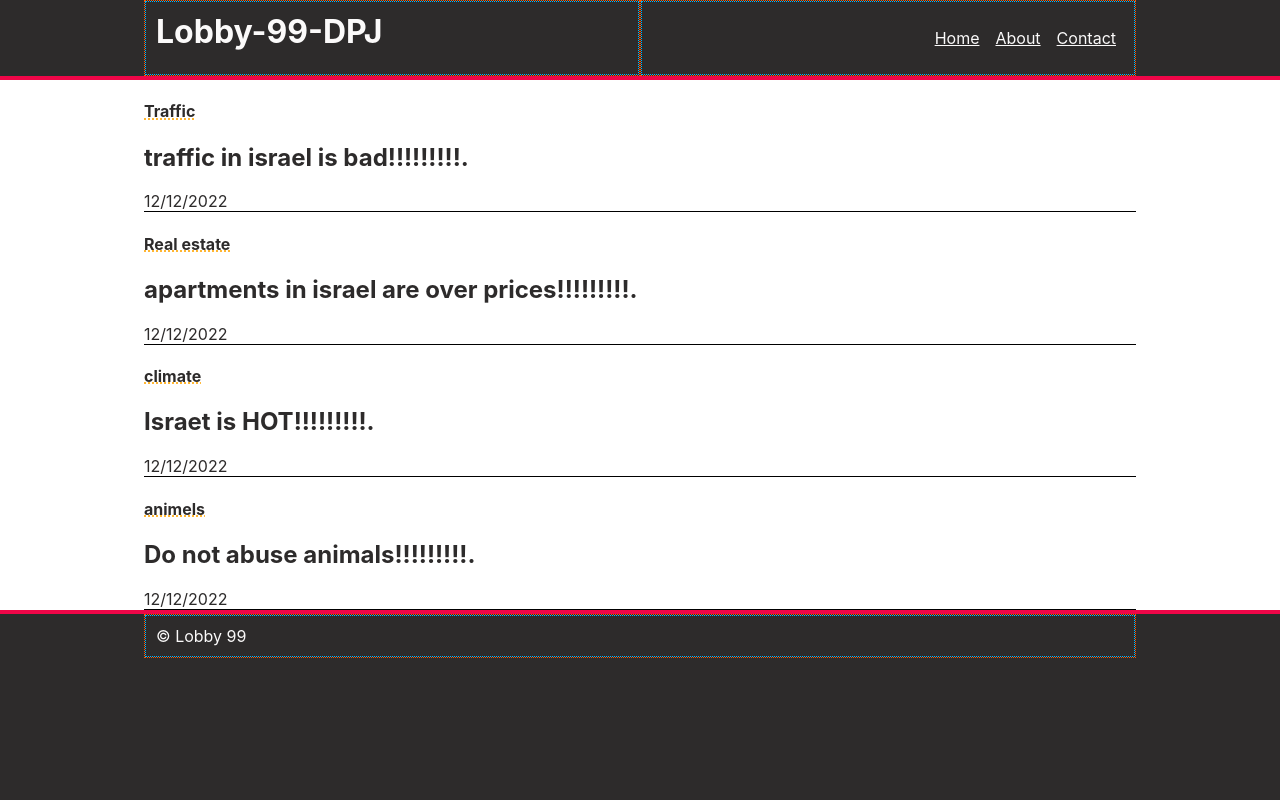
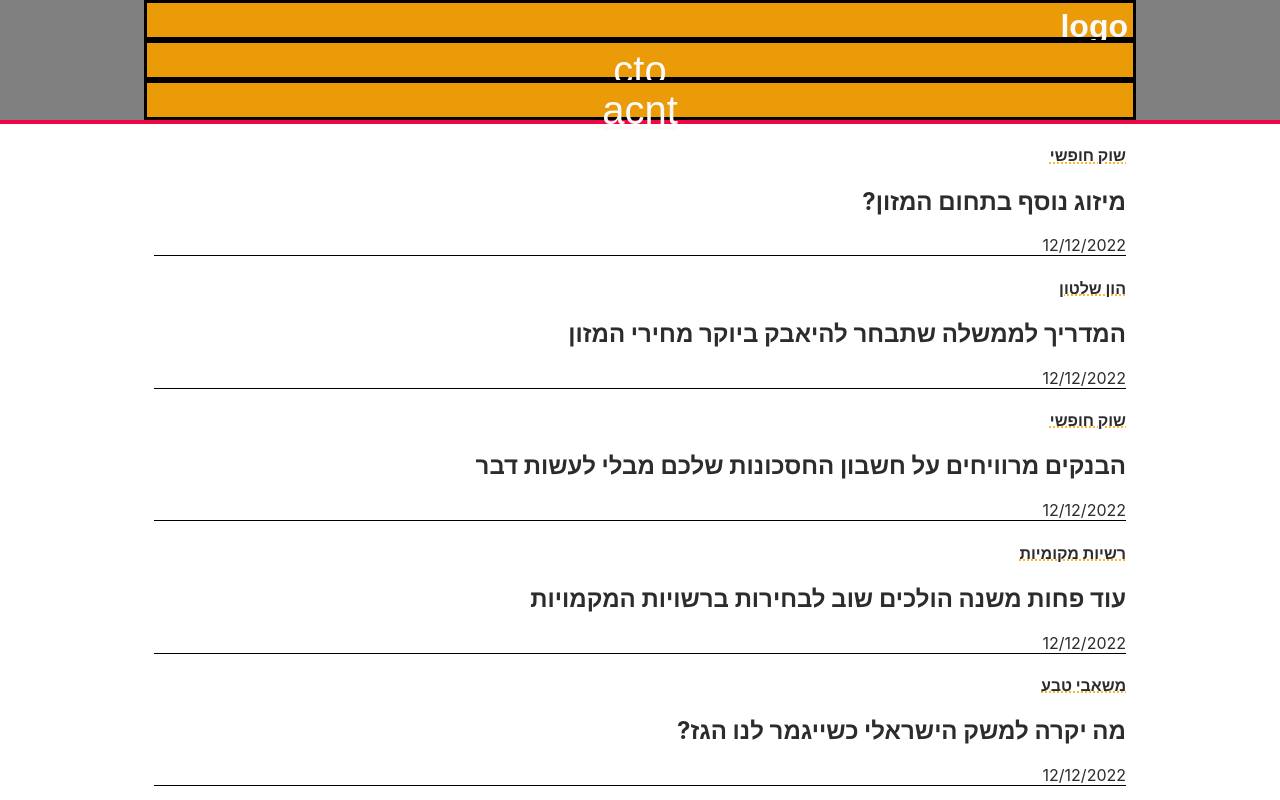
Before and after one commit to nadavf95/Lobby-99-news, a Next.js app: page / in a window 1280 px wide. Shown: the top 800 px of the page. Built offline with nearby package versions, Linux system fonts and the light colour scheme.

Commit message:
working on navbar

```diff
--- a/components/navbar.js
+++ b/components/navbar.js
@@ -10,20 +10,18 @@ export default function Navbar() {
     <div id="navbar">
       <div className="container">
         <div className="row navbar-items">
-          <div className="item navbar-logo">
-            <div className="content">
-              <Link href="/">Lobby-99-DPJ</Link>
-            </div>
-          </div>
-          <div className="item navbar-menu">
-            <div className="content">
-              <ul>
-                <li><Link href="/">Home</Link></li>
-                <li><Link href="/about">About</Link></li>
-                <li><Link href="/contact">Contact</Link></li>
-              </ul>
-            </div>
-          </div>
+
+          <button className="navbar-logo">
+              <Link href="/">logo</Link>
+          </button>
+
+          <button className="cto-button">
+            <Link href="/">cto</Link>
+          </button>
+
+          <button className="account-button">
+            <Link href="/">acnt</Link>
+          </button>
         </div>
       </div>
     </div>
--- a/pages/_document.js
+++ b/pages/_document.js
@@ -5,7 +5,7 @@ import { Head, Html, Main, NextScript } from "next/document"
 // If we deleted this file the app will work identically
 export default function Document() {
   return (
-    <Html>
+    <Html dir="rtl" lang="he-IL">
       <Head />
       <body>
         <Main />
--- a/pages/index.js
+++ b/pages/index.js
@@ -13,23 +13,33 @@ export default function IndexPage() {
   // if (isError) return <Message content="An error occured..." />
   // if (!data) return <Message content="No data could be loaded..." />
   let data = [{"id":"1",
-               "subject":"Traffic",
-               "head_text":"traffic in israel is bad!!!!!!!!!.",
+               "subject":"שוק חופשי",
+               "head_text":"מיזוג נוסף בתחום המזון?",
                "publish_date":"12/12/2022"
               },
               { "id":"2",
-                "subject":"Real estate",
-                "head_text":"apartments in israel are over prices!!!!!!!!!.",
+                "subject":"הון שלטון",
+                "head_text":"המדריך לממשלה שתבחר להיאבק ביוקר מחירי המזון",
                 "publish_date":"12/12/2022"
               },
               { "id":"3",
-                "subject":"climate",
-                "head_text":"Israet is HOT!!!!!!!!!.",
+                "subject":"שוק חופשי",
+                "head_text":"הבנקים מרוויחים על חשבון החסכונות שלכם מבלי לעשות דבר",
                 "publish_date":"12/12/2022"
               },
               { "id":"4",
-                "subject":"animels",
-                "head_text":"Do not abuse animals!!!!!!!!!.",
+                "subject":"רשיות מקומיות",
+                "head_text":"עוד פחות משנה הולכים שוב לבחירות ברשויות המקמויות",
+                "publish_date":"12/12/2022"
+              },
+              { "id":"5",
+                "subject":"משאבי טבע",
+                "head_text":"מה יקרה למשק הישראלי כשייגמר לנו הגז?",
+                "publish_date":"12/12/2022"
+              },
+              { "id":"6",
+                "subject":"פנסיה וביטוח",
+                "head_text":"ניצחון לשקיפות! דמי ניהול שהוסתרו מכם ייחשפו",
                 "publish_date":"12/12/2022"
               }
              ];
--- a/styles.css
+++ b/styles.css
@@ -12,8 +12,21 @@
   --layout-guide-item: rgba(255, 89, 0, 0.975);
   --layout-guide-content: rgb(0, 183, 255);
 }
+body {
 
+  direction:rtl;
+}
 /* our project */
+
+.articles_list{
+  margin-right: 10px;
+  margin-left: 10px;
+  text-align: right;
+}
+
+.article_head_item{
+
+}
 
 .article_head_content {
   border-bottom: 1px solid black;
@@ -24,11 +37,44 @@
 }
 
 .article_head_text{
-
 }
 
 
+/* buttons */
 
+.navbar-logo{
+  background-color: #ea9b07; /* Green */
+  border: solid;
+  color: black;
+  text-align: center;
+  text-decoration: none;
+  display: inline-block;
+  font-size: 10px;
+  padding: 5px 5px;
+
+}
+.cto-button{
+  background-color: #ea9b07; /* Green */
+  border: solid;
+  color: black;
+  text-align: center;
+  text-decoration: none;
+  display: inline-block;
+  font-size: 40px;
+  padding: 5px 5px;
+
+}
+.account-button{
+  background-color: #ea9b07; /* Green */
+  border: solid;
+  color: black;
+  text-align: center;
+  text-decoration: none;
+  display: inline-block;
+  font-size: 40px;
+  padding: 5px 5px;
+
+}
 
 
 
@@ -136,7 +182,7 @@ form>* {
 
 #navbar {
   display: flex;
-  background-color: var(--charcoal);
+  background-color: grey;
   color: var(--white);
   border-bottom: 4px solid var(--deep-red);
 }
```
